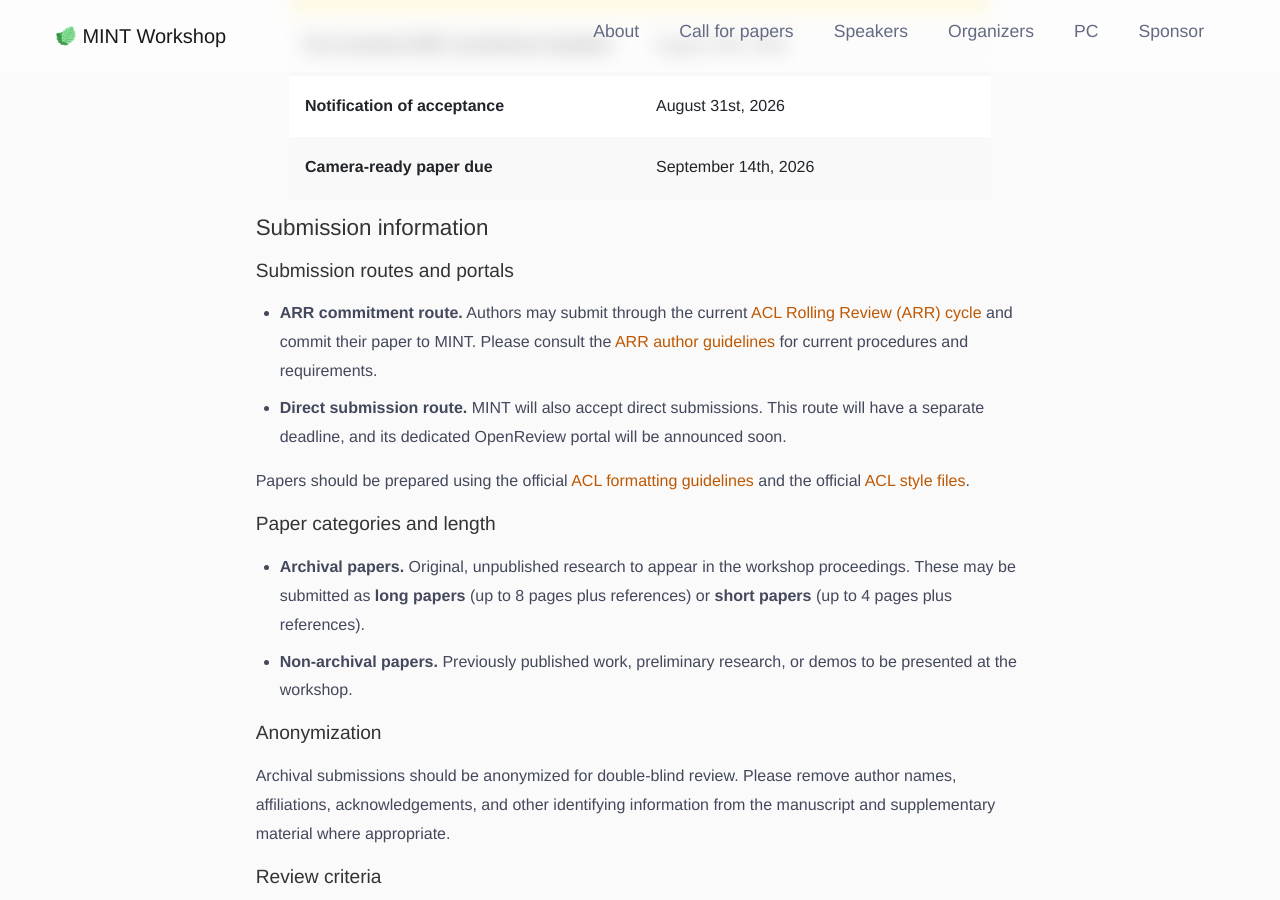
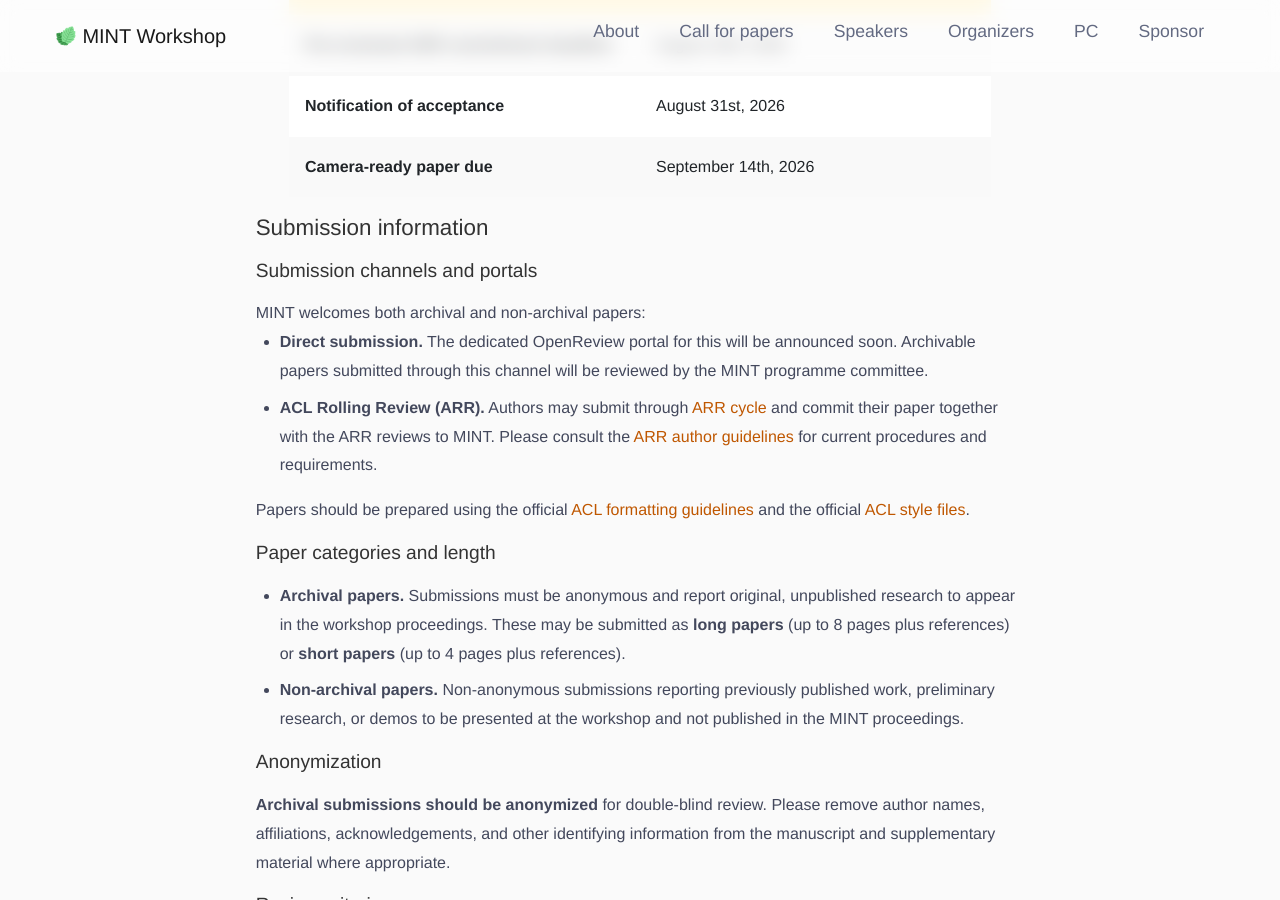
Before and after one commit to MINTworkshop/MINTworkshop.github.io, a Jekyll site: the page built from 2026/index.md, in a window 1280 px wide and 900 px high, scrolled down 2667 px. Built offline with Jekyll 4.4.1, drawn with Linux system fonts in a browser that asks for light colours; some of the changed text lies outside the part shown.

Commit message:
update call for papers

```diff
--- a/2026/index.md
+++ b/2026/index.md
@@ -118,6 +110,15 @@ about: |
   with humans or simulate human-like behaviour**. This includes research on new
   datasets, multimodal learning methods, embodied agents, social robots, and
   evaluation frameworks for naturalistic interaction.
+
+news:
+  - content: Call for papers is now out!
+    date: 2026-03-20
+    url: https://mintworkshop.github.io/cfp/
+  - content: MINT has been accepted as a workshop at EMNLP 2026.
+    date: 2026-02-20
+    url: https://2026.emnlp.org/
+
 
 sponsors:
   - name: Max Planck Institute for Psycholinguistics
--- a/_includes/cfp.html
+++ b/_includes/cfp.html
@@ -49,20 +49,18 @@
 
         <h5>Submission information</h5>
 
-        <h6>Submission routes and portals</h6>
+        <h6>Submission channels and portals</h6>
+        MINT welcomes both archival and non-archival papers:
         <ul>
           <li>
-            <strong>ARR commitment route.</strong>
-            Authors may submit through the current
-            <a href="https://aclrollingreview.org/dates" target="_blank">ACL Rolling Review (ARR) cycle</a>
-            and commit their paper to MINT. Please consult the
+            <strong>Direct submission.</strong>
+            The dedicated OpenReview portal for this will be announced soon. Archivable papers submitted through this channel will be reviewed by the MINT programme committee.
+          </li>
+          <li>
+            <strong>ACL Rolling Review (ARR).</strong>
+            Authors may submit through <a href="https://aclrollingreview.org/dates" target="_blank">ARR cycle</a> and commit their paper together with the ARR reviews to MINT. Please consult the
             <a href="https://aclrollingreview.org/authors" target="_blank">ARR author guidelines</a>
             for current procedures and requirements.
-          </li>
-          <li>
-            <strong>Direct submission route.</strong>
-            MINT will also accept direct submissions. This route will have a separate deadline,
-            and its dedicated OpenReview portal will be announced soon.
           </li>
         </ul>
 
@@ -84,20 +82,18 @@
         <ul>
           <li>
             <strong>Archival papers.</strong>
-            Original, unpublished research to appear in the workshop proceedings.
-            These may be submitted as <strong>long papers</strong> (up to 8 pages plus references)
+            Submissions must be anonymous and report original, unpublished research to appear in the workshop proceedings. These may be submitted as <strong>long papers</strong> (up to 8 pages plus references)
             or <strong>short papers</strong> (up to 4 pages plus references).
           </li>
           <li>
             <strong>Non-archival papers.</strong>
-            Previously published work, preliminary research, or demos to be presented
-            at the workshop.
+            Non-anonymous submissions reporting previously published work, preliminary research, or demos to be presented at the workshop and not published in the MINT proceedings.
           </li>
         </ul>
 
         <h6 id="anonymization">Anonymization</h6>
         <p>
-          Archival submissions should be anonymized for double-blind review.
+          <strong>Archival submissions should be anonymized </strong> for double-blind review.
           Please remove author names, affiliations, acknowledgements, and other identifying
           information from the manuscript and supplementary material where appropriate.
         </p>
```
Also changed, not shown: other parts of 2026/index.md (+0 -8 lines).
